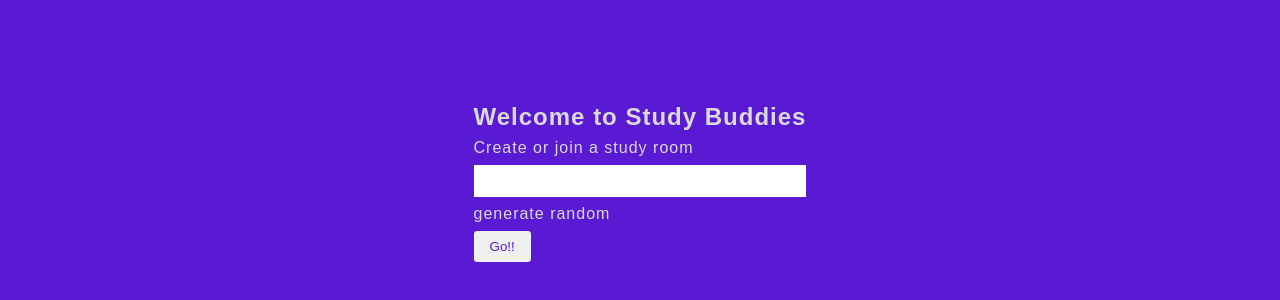
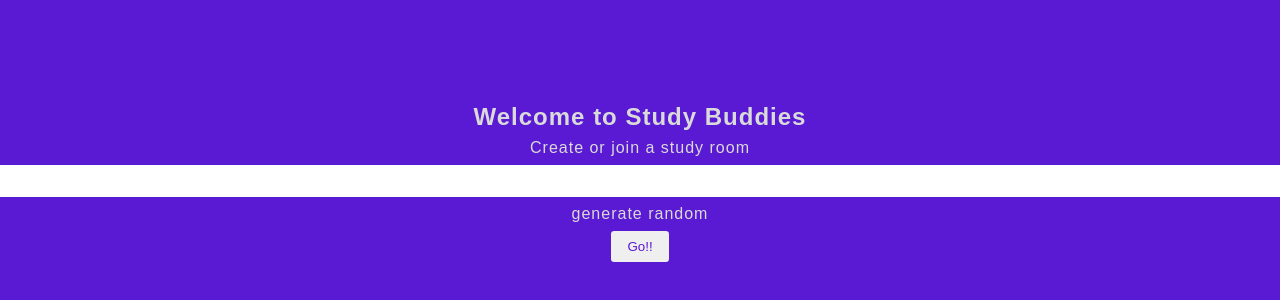
Before and after one commit to AymaneHrouch/FocuSquad-API, a Vue app in the folder vue-client/: page / in a window 1280 px wide. Shown: the part 218-518 px from the top of the page. Built offline with nearby package versions, Linux system fonts and the light colour scheme; no server answers; a web font is replaced by a local one.

Commit message:
fix bug, chat messages centered due to styling from welcome page

```diff
--- a/vue-client/src/components/WelcomePage.vue
+++ b/vue-client/src/components/WelcomePage.vue
@@ -33,7 +33,7 @@ const go = () => {
 </script>
 
 <style scopped>
-main {
+main .modal {
   display: flex;
   justify-content: center;
   align-items: center;
```
